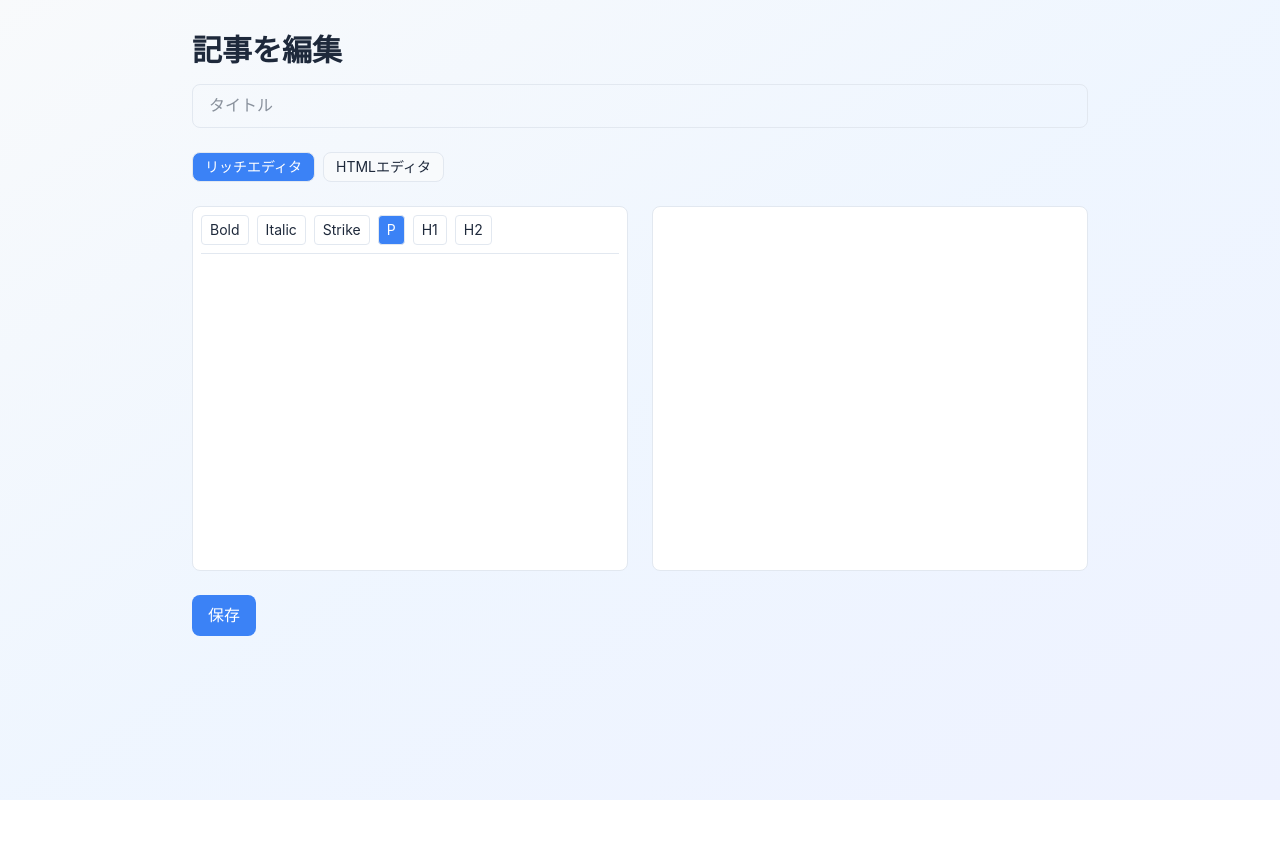
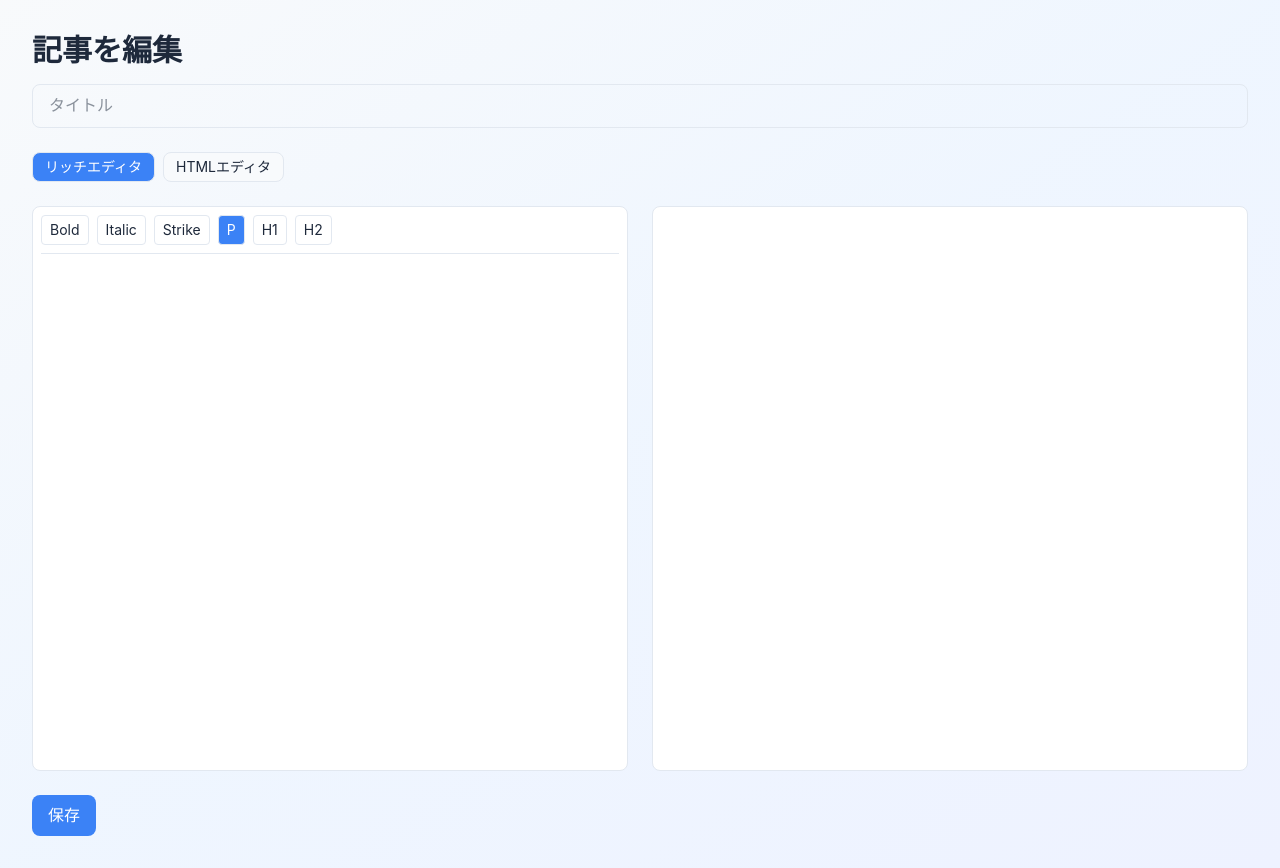
Before and after one commit to tomo1833/blogger-viewer, a Next.js app: page /posts/1/edit in a window 1280 px wide. Before the commit the page ends 800 px from the top, so only its background shows below. Built offline with nearby package versions, Linux system fonts and the light colour scheme; no server answers; the database is empty.

Commit message:
Increase edit area size

```diff
--- a/src/app/posts/[id]/edit/page.tsx
+++ b/src/app/posts/[id]/edit/page.tsx
@@ -123,7 +123,7 @@ export default function EditPostPage() {
 
   return (
     <div className="min-h-screen bg-gradient-to-br from-slate-50 via-blue-50 to-indigo-50 dark:from-slate-900 dark:via-blue-900 dark:to-indigo-900 p-8">
-      <div className="max-w-4xl mx-auto space-y-6">
+      <div className="max-w-7xl mx-auto space-y-6">
         <h1 className="text-3xl font-bold mb-4">記事を編集</h1>
         <input
           className="w-full px-4 py-2 border border-border rounded-lg"
@@ -152,11 +152,11 @@ export default function EditPostPage() {
             {useRich ? (
               <>
                 <MenuBar editor={editor} />
-                <EditorContent editor={editor} className="min-h-[300px]" />
+                <EditorContent editor={editor} className="min-h-[500px]" />
               </>
             ) : (
               <textarea
-                className="w-full min-h-[300px] p-2 bg-background border border-border rounded-lg"
+                className="w-full min-h-[500px] p-2 bg-background border border-border rounded-lg"
                 value={content}
                 onChange={e => setContent(e.target.value)}
               />
```
